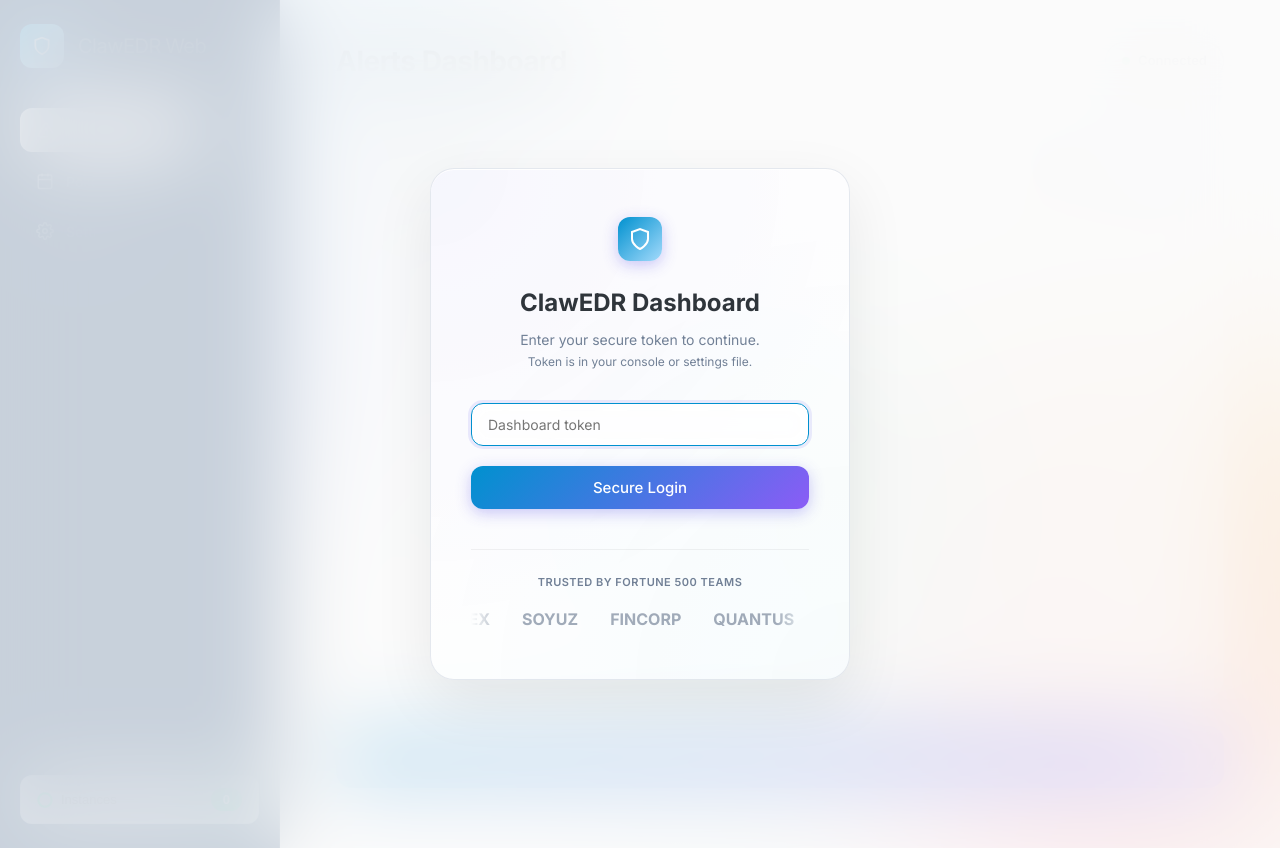
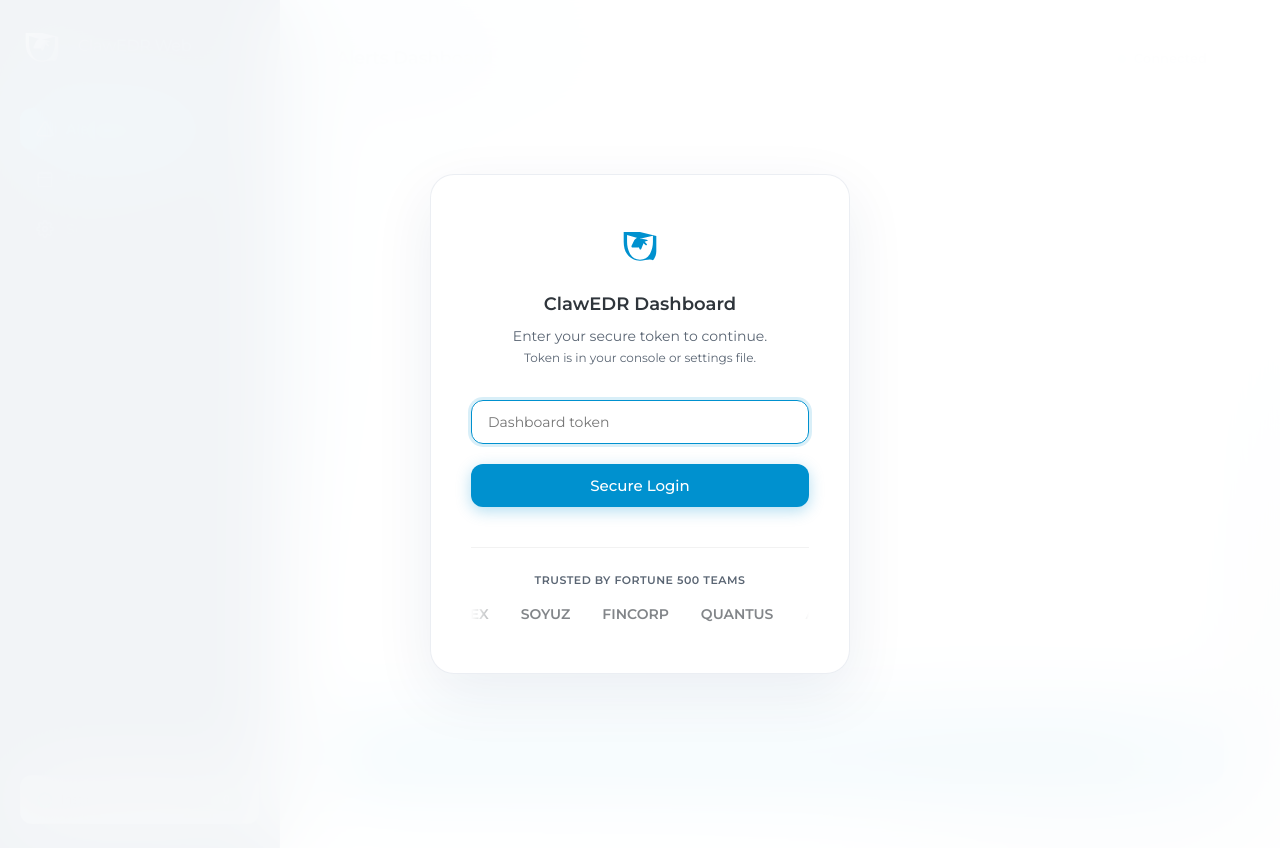
Before and after one commit to leos565/clawedr, a FastAPI app: page / in a window 1280 px wide. Run offline with FastAPI, Linux system fonts and the light colour scheme.

Commit message:
Redesign dashboard UI: ClawEDR brand theme, Montserrat fonts, ClawShield logo
- Apply brand color scheme: Claw Blue (#0091CF), Deep Navy (#002D62), Foundation White, Charcoal Grey
- Replace Inter with Montserrat (Light, Regular, Semi-Bold)
- Add ClawShield logo SVG to sidebar and login
- Update ambient orbs and bg-columns to use brand colors
- Standardize font sizes (14px base, 15-18px headings)
- Remove purple accents in favor of Claw Blue
- Add theme-color meta and prefers-reduced-motion for orbs

Made-with: Cursor

```diff
--- a/deploy/dashboard/templates/index.html
+++ b/deploy/dashboard/templates/index.html
@@ -4,8 +4,9 @@
 <head>
     <meta charset="UTF-8">
     <meta name="viewport" content="width=device-width, initial-scale=1.0">
+    <meta name="theme-color" content="#002D62">
     <title>ClawEDR Dashboard</title>
-    <link href="https://fonts.googleapis.com/css2?family=Inter:wght@300;400;500;600;700&display=swap" rel="stylesheet">
+    <link href="https://fonts.googleapis.com/css2?family=Montserrat:ital,wght@0,300;0,400;0,500;0,600;0,700;1,300&display=swap" rel="stylesheet">
     <style>
         :root {
             --claw-blue: #0091CF;
@@ -15,18 +16,17 @@
 
             --bg-primary: var(--foundation-white);
             --text-primary: var(--charcoal-grey);
-            --text-secondary: #4A5568;
-            --text-muted: #718096;
+            --text-secondary: var(--charcoal-grey);
+            --text-muted: #5A6573;
             --accent: var(--claw-blue);
             --accent-hover: #007AB0;
             --danger: #EF4444;
             --danger-glow: rgba(239, 68, 68, 0.1);
             --success: #10B981;
             --warning: #F59E0B;
-            --purple: #8B5CF6;
-            --glass-bg: rgba(255, 255, 255, 0.7);
-            --glass-border: rgba(0, 45, 98, 0.1);
-            --shadow: 0 10px 40px rgba(0, 45, 98, 0.05), inset 0 1px 0 rgba(255, 255, 255, 1);
+            --glass-bg: rgba(255, 255, 255, 0.85);
+            --glass-border: rgba(0, 45, 98, 0.08);
+            --shadow: 0 10px 40px rgba(0, 45, 98, 0.06), inset 0 1px 0 rgba(255, 255, 255, 1);
             --radius: 24px;
             --radius-sm: 12px;
         }
@@ -38,7 +38,8 @@
         }
 
         body {
-            font-family: 'Inter', -apple-system, sans-serif;
+            font-family: 'Montserrat', -apple-system, sans-serif;
+            font-size: 14px;
             background: var(--bg-primary);
             color: var(--text-primary);
             height: 100vh;
@@ -53,14 +54,18 @@
             border-radius: 50%;
             filter: blur(80px);
             z-index: -1;
-            opacity: 0.5;
+            opacity: 0.35;
             animation: orb-float 20s infinite alternate cubic-bezier(0.5, 0, 0.5, 1);
+        }
+
+        @media (prefers-reduced-motion: reduce) {
+            .ambient-orb { animation: none; }
         }
 
         .orb-1 {
             width: 600px;
             height: 600px;
-            background: linear-gradient(40deg, #8983F7, #A3DAFB 70%);
+            background: linear-gradient(40deg, var(--claw-blue), rgba(0, 145, 207, 0.4) 70%);
             top: -100px;
             left: -100px;
         }
@@ -68,7 +73,7 @@
         .orb-2 {
             width: 500px;
             height: 500px;
-            background: linear-gradient(40deg, #FF0080, #FF8C00 70%);
+            background: linear-gradient(40deg, var(--deep-navy), rgba(0, 45, 98, 0.3) 70%);
             bottom: -50px;
             right: -50px;
             animation-delay: -5s;
@@ -77,7 +82,7 @@
         .orb-3 {
             width: 400px;
             height: 400px;
-            background: linear-gradient(40deg, #10B981, #34D399 70%);
+            background: linear-gradient(40deg, var(--claw-blue), rgba(0, 145, 207, 0.25) 70%);
             top: 40%;
             left: 40%;
             animation-duration: 25s;
@@ -173,22 +178,25 @@
         .logo-placeholder {
             width: 44px;
             height: 44px;
-            background: linear-gradient(135deg, var(--accent), #A3DAFB);
-            border-radius: 12px;
-            box-shadow: 0 4px 15px rgba(79, 70, 229, 0.3);
+            flex-shrink: 0;
             display: flex;
             align-items: center;
             justify-content: center;
         }
 
+        .logo-placeholder svg {
+            width: 36px;
+            height: 36px;
+        }
+
         .logo h1 {
-            font-size: 20px;
-            font-weight: 700;
-            letter-spacing: -0.5px;
+            font-size: 16px;
+            font-weight: 600;
+            letter-spacing: -0.3px;
         }
 
         .logo h1 span {
-            color: var(--text-muted);
+            color: rgba(255, 255, 255, 0.8);
             font-weight: 400;
         }
 
@@ -212,18 +219,6 @@
             margin-bottom: 8px;
         }
 
-        .sidebar-link:hover {
-            background: rgba(255, 255, 255, 0.5);
-            color: var(--text-primary);
-        }
-
-        .sidebar-link.active {
-            background: rgba(255, 255, 255, 0.9);
-            color: var(--accent);
-            box-shadow: 0 4px 15px rgba(0, 0, 0, 0.05), inset 0 1px 0 #fff;
-            border: 1px solid rgba(255, 255, 255, 0.6);
-        }
-
         .main-content {
             flex: 1;
             overflow-y: auto;
@@ -244,9 +239,9 @@
         }
 
         .page-title {
-            font-size: 28px;
-            font-weight: 700;
-            letter-spacing: -0.5px;
+            font-size: 18px;
+            font-weight: 600;
+            letter-spacing: -0.3px;
             display: inline-block;
         }
 
@@ -301,7 +296,7 @@
         .bg-column {
             flex: 1;
             height: 100%;
-            background: linear-gradient(to bottom, rgba(255, 255, 255, 0.4), rgba(255, 255, 255, 0));
+            background: linear-gradient(to bottom, rgba(0, 145, 207, 0.03), rgba(0, 45, 98, 0.02));
             clip-path: inset(0 0 100% 0);
             animation: col-clip 1s cubic-bezier(0.85, 0, 0.15, 1) both;
         }
@@ -407,14 +402,14 @@
         }
 
         .card-title {
-            font-size: 18px;
+            font-size: 15px;
             font-weight: 600;
         }
 
         .card-count {
             font-size: 13px;
             color: var(--accent);
-            background: rgba(79, 70, 229, 0.1);
+            background: rgba(0, 145, 207, 0.1);
             padding: 4px 12px;
             border-radius: 20px;
             font-weight: 600;
@@ -472,14 +467,15 @@
         }
 
         .btn-primary {
-            background: linear-gradient(135deg, var(--accent), #8b5cf6);
+            background: var(--claw-blue);
             color: white;
-            box-shadow: 0 4px 15px rgba(79, 70, 229, 0.3);
+            box-shadow: 0 4px 15px rgba(0, 145, 207, 0.3);
             border: none;
         }
 
         .btn-primary:hover {
-            box-shadow: 0 6px 20px rgba(79, 70, 229, 0.4);
+            background: var(--accent-hover);
+            box-shadow: 0 6px 20px rgba(0, 145, 207, 0.4);
             transform: translateY(-1px);
         }
 
@@ -535,6 +531,7 @@
             text-transform: uppercase;
             letter-spacing: 0.5px;
             color: var(--text-muted);
+            font-family: 'Montserrat', sans-serif;
         }
 
         .filter-select {
@@ -690,18 +687,18 @@
             display: flex;
             align-items: center;
             justify-content: center;
-            background: rgba(250, 250, 251, 0.8);
+            background: rgba(255, 255, 255, 0.95);
             backdrop-filter: blur(40px);
             -webkit-backdrop-filter: blur(40px);
         }
 
         .login-card {
-            background: rgba(255, 255, 255, 0.7);
+            background: var(--foundation-white);
             border: 1px solid var(--glass-border);
             border-radius: var(--radius);
             padding: 48px 40px;
             width: 420px;
-            box-shadow: 0 20px 60px rgba(0, 0, 0, 0.08), inset 0 1px 0 #fff;
+            box-shadow: 0 20px 60px rgba(0, 45, 98, 0.08), inset 0 1px 0 #fff;
             text-align: center;
             position: relative;
             overflow: hidden;
@@ -712,19 +709,19 @@
             position: absolute;
             inset: 0;
             z-index: -1;
-            background: radial-gradient(circle at top left, rgba(137, 131, 247, 0.2), transparent 70%),
-                radial-gradient(circle at bottom right, rgba(163, 218, 251, 0.2), transparent 70%);
+            background: radial-gradient(circle at top left, rgba(0, 145, 207, 0.08), transparent 70%),
+                radial-gradient(circle at bottom right, rgba(0, 45, 98, 0.06), transparent 70%);
         }
 
         /* Tags and Pills */
         .rule-tag {
             display: inline-block;
             padding: 4px 12px;
-            font-size: 11px;
+            font-size: 12px;
             font-weight: 600;
-            font-family: 'SF Mono', monospace;
-            background: rgba(79, 70, 229, 0.1);
-            border: 1px solid rgba(79, 70, 229, 0.2);
+            font-family: 'Montserrat', sans-serif;
+            background: rgba(0, 145, 207, 0.1);
+            border: 1px solid rgba(0, 145, 207, 0.2);
             border-radius: 20px;
             color: var(--accent);
         }
@@ -1126,12 +1123,14 @@
     <div id="loginOverlay">
         <div class="login-card">
             <div class="logo-placeholder" style="margin: 0 auto 24px;">
-                <svg width="24" height="24" viewBox="0 0 24 24" fill="none" stroke="white" stroke-width="2">
-                    <path d="M12 22s8-4 8-10V5l-8-3-8 3v7c0 6 8 10 8 10z"></path>
+                <svg xmlns="http://www.w3.org/2000/svg" viewBox="0 0 160 160" width="48" height="48">
+                    <path fill="#0091CF" d="M80 150c-22.5 0-43.2-10.4-56.8-28.4C12.5 107.5 7.5 86.8 7.5 65.4V22.5h72.5L152.5 40v67.7c0 14.8-5.2 29.1-14.7 40.5C124.2 139.6 102.5 150 80 150zM22.5 35.5v29.9c0 18.2 4.1 35.8 11.8 50.8 9.3 18.1 24.1 28.8 45.7 28.8s36.4-10.7 45.7-28.8c7.7-15 11.8-32.6 11.8-50.8V38.5L80 52.5 22.5 35.5z"/>
+                    <path fill="#0091CF" d="M105.5 55.5c-8.2-2.5-16.4-3.5-22.5-3.5-4.5 0-8.5.5-11.5 1.5-1.5.5-3 1-4.5 2s-2.5 2-3.5 3.5l14.5 38.5c1.5 3.5 6 3.5 7.5 0l11-28c1-2.5 3.5-4.5 6.5-5.5l10-2.5c1.5-.5 2-2.5.5-3.5-2.5-1.5-6.5-2-9.5-2.5z"/>
+                    <path fill="#0091CF" d="M80 45.5c-5.5 0-10.5 1-14.5 3-4.5 2-8 5.5-10.5 9.5L42.5 83.5c-1 1.5-1 3.5 0 5s3 2.5 4.5 2.5h23.5c2 0 4-1 5.5-2.5l15.5-15.5c1.5-1.5 4-1.5 5.5 0l7.5 7.5c1.5 1.5 4 1.5 5.5 0s1.5-4 0-5.5L95.5 60.5c-4-4-9.5-6.5-15.5-6.5v-8.5z"/>
                 </svg>
             </div>
-            <h2 style="font-size: 24px; margin-bottom: 8px; font-weight: 700;">ClawEDR Dashboard</h2>
-            <p style="font-size: 14px; color: var(--text-muted); margin-bottom: 32px;">
+            <h2 style="font-size: 18px; margin-bottom: 8px; font-weight: 600;">ClawEDR Dashboard</h2>
+            <p style="font-size: 14px; color: var(--text-muted); margin-bottom: 32px; font-weight: 400;">
                 Enter your secure token to continue.<br><span style="font-size: 12px;">Token is in your console or
                     settings file.</span>
             </p>
@@ -1152,7 +1151,7 @@
                     <div class="marquis-content">
                         <!-- Duplicated logos for infinite scroll effect -->
                         <span
-                            style="display:inline-flex; align-items:center; gap:32px; padding-right:32px; font-weight:700; font-size:16px; color:#64748B;">
+                            style="display:inline-flex; align-items:center; gap:32px; padding-right:32px; font-weight:600; font-size:14px; color:var(--charcoal-grey);">
                             <span>AEROSPACE</span> <span>GLOBEX</span> <span>SOYUZ</span> <span>FINCORP</span>
                             <span>QUANTUS</span>
                             <span>AEROSPACE</span> <span>GLOBEX</span> <span>SOYUZ</span> <span>FINCORP</span>
@@ -1181,7 +1182,7 @@
                         style="animation-delay: 0.25s;">w</span><span class="letter-wrap"
                         style="animation-delay: 0.3s;">E</span><span class="letter-wrap"
                         style="animation-delay: 0.35s;">D</span><span class="letter-wrap"
-                        style="animation-delay: 0.4s;">R</span> <span style="color:var(--text-muted); font-weight:400;"
+                        style="animation-delay: 0.4s;">R</span> <span style="color:rgba(255,255,255,0.8); font-weight:400;"
                         class="letter-wrap" style="animation-delay: 0.45s;">Web</span>
                 </h1>
             </div>
@@ -1408,7 +1409,7 @@
             </div>
 
             <div class="update-banner" id="updateBanner"
-                style="display:none; background: linear-gradient(135deg, var(--accent), #8b5cf6); color: white; padding: 16px 24px; border-radius: 16px; margin-bottom: 24px; display: flex; justify-content: space-between; align-items: center; box-shadow: 0 10px 30px rgba(79, 70, 229, 0.2);">
+                style="display:none; background: var(--claw-blue); color: white; padding: 16px 24px; border-radius: 16px; margin-bottom: 24px; display: flex; justify-content: space-between; align-items: center; box-shadow: 0 10px 30px rgba(0, 145, 207, 0.25);">
                 <span id="updateBannerText" style="font-weight: 500;"></span>
                 <button class="btn btn-ghost btn-sm" onclick="applyUpdates()" id="applyUpdatesBtn"
                     style="border-color: rgba(255,255,255,0.4); color: white;">Apply</button>
```
Also changed, not shown: other parts of deploy/dashboard/templates/index.html (+19 -18 lines).
